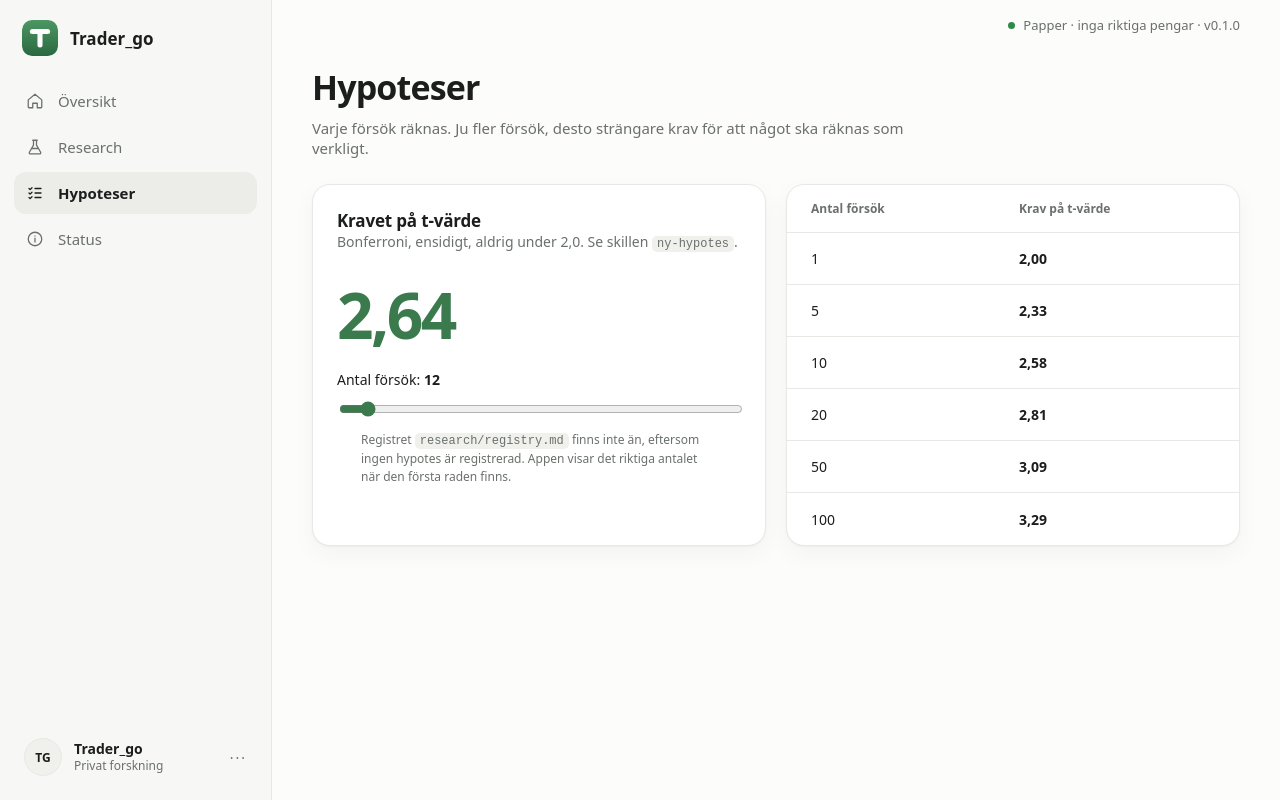
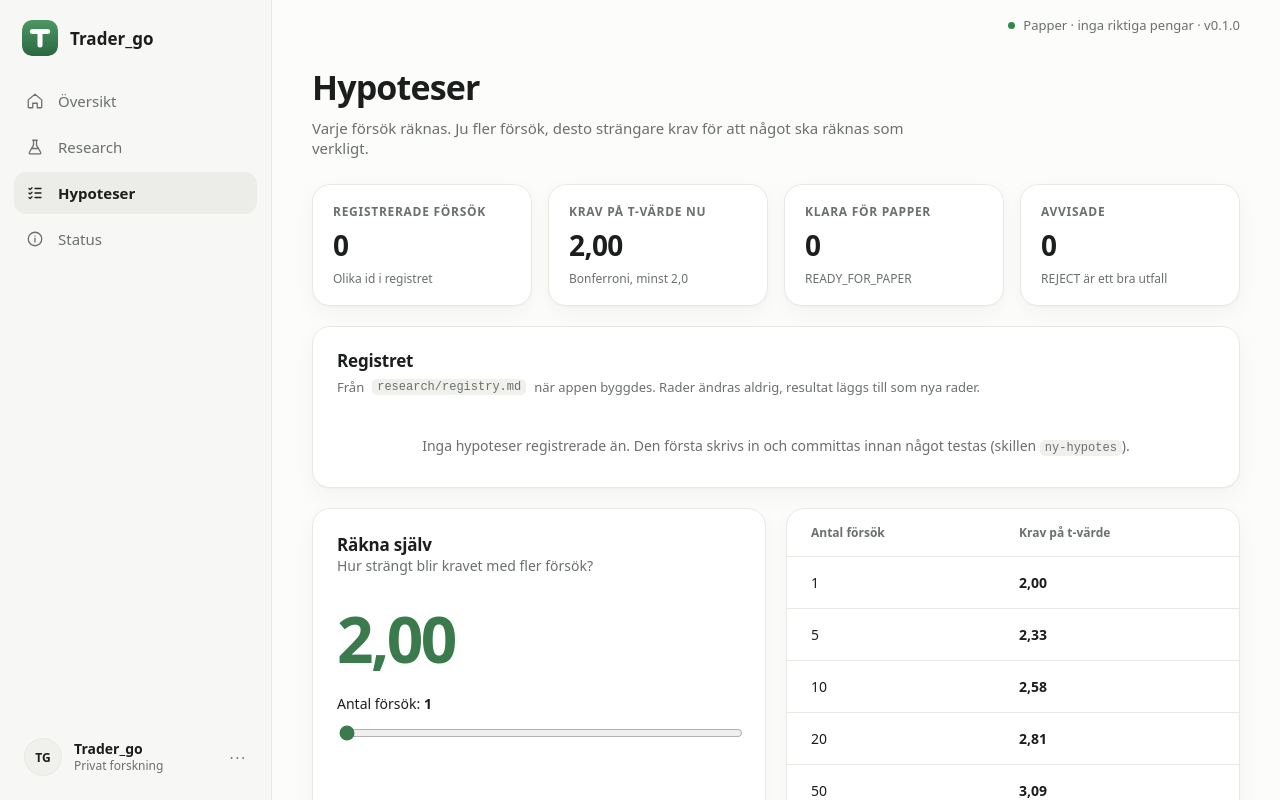
Before and after one commit to SEASTICK/Trader_go, a React (Vite) app in the folder app/: page / in a window 1280 px wide. Both pictures are taken after a click on the button "Hypoteser". Built offline with nearby package versions, Linux system fonts and the light colour scheme.

Commit message:
App: Hypoteser and Overview read the real research registry
Co-Authored-By: Claude Opus 5.5 <noreply@anthropic.com>
Claude-Session: https://claude.ai/code/session_01HDLPfisMuYkdsoZT5qcJjt

```diff
--- /dev/null
+++ b/app/src/lib/registry.ts
@@ -0,0 +1,25 @@
+// Läser research/registry.md (samma regler som engine/traderlab/registry.py).
+export type RegistryRow = { id: string; cells: Record<string, string> };
+export type Registry = { rows: RegistryRow[]; attempts: number; decisions: Record<string, string> };
+
+const ID = /^\s*\|\s*(H-\d{4})\s*\|/;
+const DECISIONS = ["REJECT", "MORE_RESEARCH", "READY_FOR_PAPER"];
+
+export function parseRegistry(md: string): Registry {
+  let header: string[] | null = null;
+  const rows: RegistryRow[] = [];
+  const decisions: Record<string, string> = {};
+  for (const line of md.split(/\r?\n/)) {
+    const t = line.trim();
+    if (!t.startsWith("|")) continue;
+    const cells = t.replace(/^\||\|$/g, "").split("|").map((c) => c.trim());
+    if (!header && cells.some((c) => c.toLowerCase() === "id")) { header = cells.map((c) => c.toLowerCase()); continue; }
+    if (!header || !ID.test(line)) continue;
+    const rec: Record<string, string> = {};
+    header.forEach((h, i) => { rec[h] = cells[i] ?? ""; });
+    rows.push({ id: cells[0], cells: rec });
+    const d = rec["beslut"];
+    if (d && DECISIONS.includes(d)) decisions[cells[0]] = d;
+  }
+  return { rows, attempts: new Set(rows.map((r) => r.id)).size, decisions };
+}
--- a/app/src/pages/Hypotheses.tsx
+++ b/app/src/pages/Hypotheses.tsx
@@ -1,24 +1,51 @@
 import { useState } from "react";
-import { Page } from "../components/ui";
+import registryMd from "../../../research/registry.md?raw";
+import { Page, StatusDot } from "../components/ui";
+import { parseRegistry } from "../lib/registry";
 import { tKrav } from "../lib/stats";
 
 const ROWS = [1, 5, 10, 20, 50, 100];
 const f = (n: number) => n.toFixed(2).replace(".", ",");
+const reg = parseRegistry(registryMd);
 
 export default function Hypotheses() {
-  const [n, setN] = useState(12);
+  const [n, setN] = useState(Math.max(1, reg.attempts));
+  const hypCol = Object.keys(reg.rows[0]?.cells ?? {}).find((k) => k.startsWith("hypotes")) ?? "hypotes";
   return (
     <Page title="Hypoteser" sub="Varje försök räknas. Ju fler försök, desto strängare krav för att något ska räknas som verkligt.">
+      <div className="kpis">
+        <div className="card kpi"><span className="k">Registrerade försök</span><b>{reg.attempts}</b><span className="muted">Olika id i registret</span></div>
+        <div className="card kpi"><span className="k">Krav på t-värde nu</span><b>{f(tKrav(reg.attempts))}</b><span className="muted">Bonferroni, minst 2,0</span></div>
+        <div className="card kpi"><span className="k">Klara för papper</span><b>{Object.values(reg.decisions).filter((d) => d === "READY_FOR_PAPER").length}</b><span className="muted">READY_FOR_PAPER</span></div>
+        <div className="card kpi"><span className="k">Avvisade</span><b>{Object.values(reg.decisions).filter((d) => d === "REJECT").length}</b><span className="muted">REJECT är ett bra utfall</span></div>
+      </div>
+
+      <section className="card table-card">
+        <div className="card-head"><div><h2>Registret</h2><p className="muted">Från <code>research/registry.md</code> när appen byggdes. Rader ändras aldrig, resultat läggs till som nya rader.</p></div></div>
+        {reg.rows.length === 0 ? (
+          <div className="empty">Inga hypoteser registrerade än. Den första skrivs in och committas innan något testas (skillen <code>ny-hypotes</code>).</div>
+        ) : (
+          <div className="ttable">
+            <div className="ttr head reg"><span>Id</span><span>Datum</span><span>Hypotes</span><span>Marknad</span><span>Beslut</span></div>
+            {reg.rows.map((r, i) => (
+              <div className="ttr reg" key={`${r.id}-${i}`}>
+                <b>{r.id}</b><span>{r.cells["datum"]}</span><span>{r.cells[hypCol]}</span><span>{r.cells["marknad"]}</span>
+                <span>{r.cells["beslut"] ? <StatusDot status={r.cells["beslut"]} /> : <span className="muted">—</span>}</span>
+              </div>
+            ))}
+          </div>
+        )}
+      </section>
+
       <div className="split">
         <section className="card pad">
-          <h2>Kravet på t-värde</h2>
-          <p className="muted">Bonferroni, ensidigt, aldrig under 2,0. Se skillen <code>ny-hypotes</code>.</p>
+          <h2>Räkna själv</h2>
+          <p className="muted">Hur strängt blir kravet med fler försök?</p>
           <div className="bignum">{f(tKrav(n))}</div>
           <label className="slider">
             <span>Antal försök: <b>{n}</b></span>
             <input type="range" min={1} max={200} value={n} onChange={(e) => setN(Number(e.target.value))} />
           </label>
-          <p className="footnote">Registret <code>research/registry.md</code> finns inte än, eftersom ingen hypotes är registrerad. Appen visar det riktiga antalet när den första raden finns.</p>
         </section>
         <section className="card table-card">
           <div className="thead two"><span>Antal försök</span><span>Krav på t-värde</span></div>
--- a/app/src/pages/Overview.tsx
+++ b/app/src/pages/Overview.tsx
@@ -4,6 +4,8 @@ import { LineChart } from "../components/Charts";
 import { Page, Segmented, SimChip } from "../components/ui";
 import { walk } from "../lib/sim";
 import { tKrav } from "../lib/stats";
+import registryMd from "../../../research/registry.md?raw";
+import { parseRegistry } from "../lib/registry";
 
 const PERIODS = { "1M": 30, "3M": 90, "6M": 180, "1 år": 365, "Max": 730 } as const;
 type Period = keyof typeof PERIODS;
@@ -24,7 +26,7 @@ export default function Overview({ go }: { go: (p: "Research") => void }) {
   const n = PERIODS[period];
   const rebase = (a: number[]) => { const s = a.slice(-n); return s.map((v) => (v / s[0]) * 100); };
   const labels = useMemo(() => labelsFor(n), [n]);
-  const attempts = 0;
+  const attempts = parseRegistry(registryMd).attempts;
   const idle = tracks.filter((t) => t.status === "Idé").length;
 
   return (
--- a/app/src/styles.css
+++ b/app/src/styles.css
@@ -168,3 +168,5 @@ h2 { font-size:17px; font-weight:650; letter-spacing:-.01em; }
 .sim-tag.real { background:rgba(255,255,255,.95); color:#1b4d2c; }
 .banner-real { display:flex; align-items:center; gap:10px; flex-wrap:wrap; padding:10px 14px; margin:0 0 18px; border-radius:12px; background:color-mix(in srgb,var(--good) 9%,transparent); border:1px solid color-mix(in srgb,var(--good) 40%,transparent); font-size:13px; }
 .chip-real { display:inline-block; font-size:10px; font-weight:700; letter-spacing:.08em; padding:3px 8px; border-radius:999px; color:var(--good); border:1px solid color-mix(in srgb,var(--good) 45%,transparent); background:color-mix(in srgb,var(--good) 10%,transparent); }
+.ttr.reg { grid-template-columns:80px 110px 2fr 1fr 160px; }
+@media (max-width:760px) { .ttr.reg { grid-template-columns:70px 1fr 1fr; } .ttr.reg > :nth-child(2), .ttr.reg > :nth-child(4) { display:none; } }
--- a/app/vite.config.ts
+++ b/app/vite.config.ts
@@ -15,6 +15,8 @@ function git(cmd: string, fallback: string): string {
 
 export default defineConfig({
   plugins: [react()],
+  // Appen läser research/registry.md (utanför app/) när den byggs.
+  server: { fs: { allow: [".."] } },
   define: {
     __APP_VERSION__: JSON.stringify(pkg.version),
     __COMMIT__: JSON.stringify(process.env.CF_PAGES_COMMIT_SHA?.slice(0, 7) ?? git("git rev-parse --short HEAD", "okänd")),
```
Also changed, not shown: 1 other file (tests, documents, lock files or other folders).
